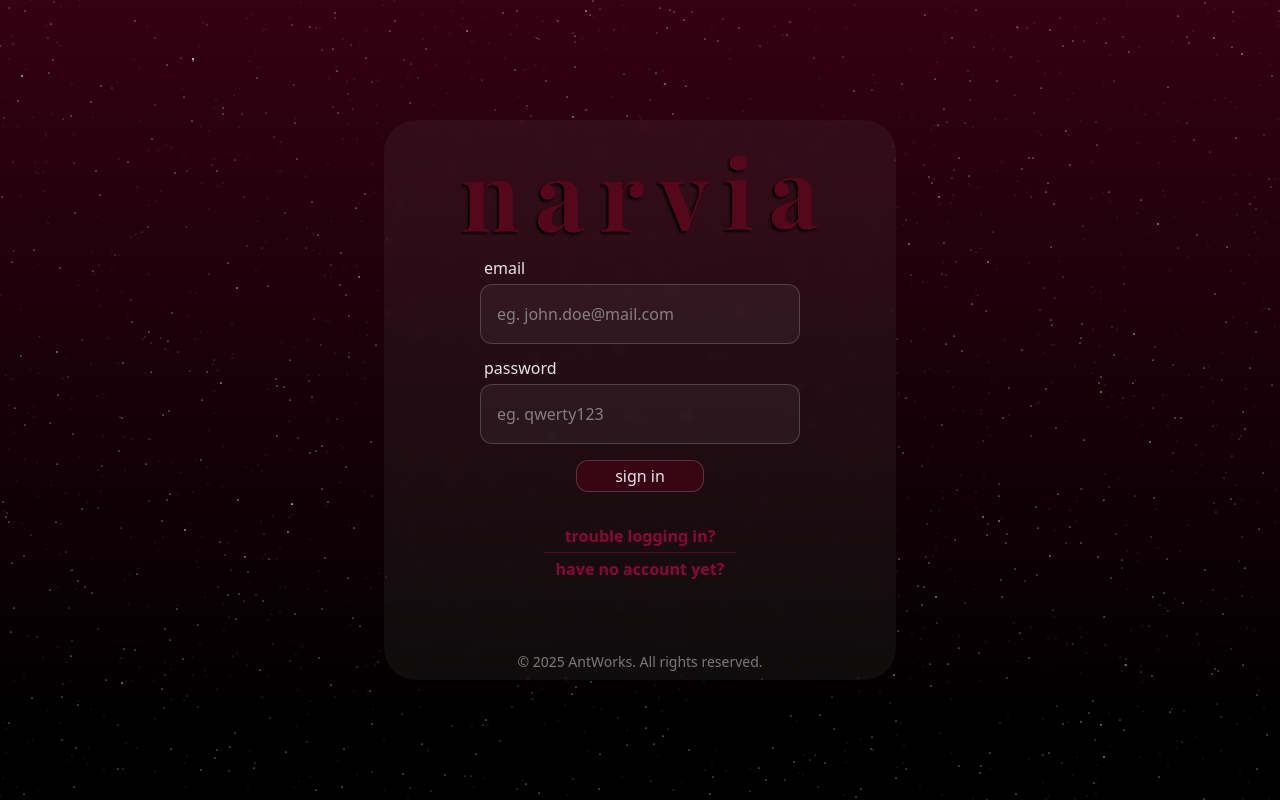
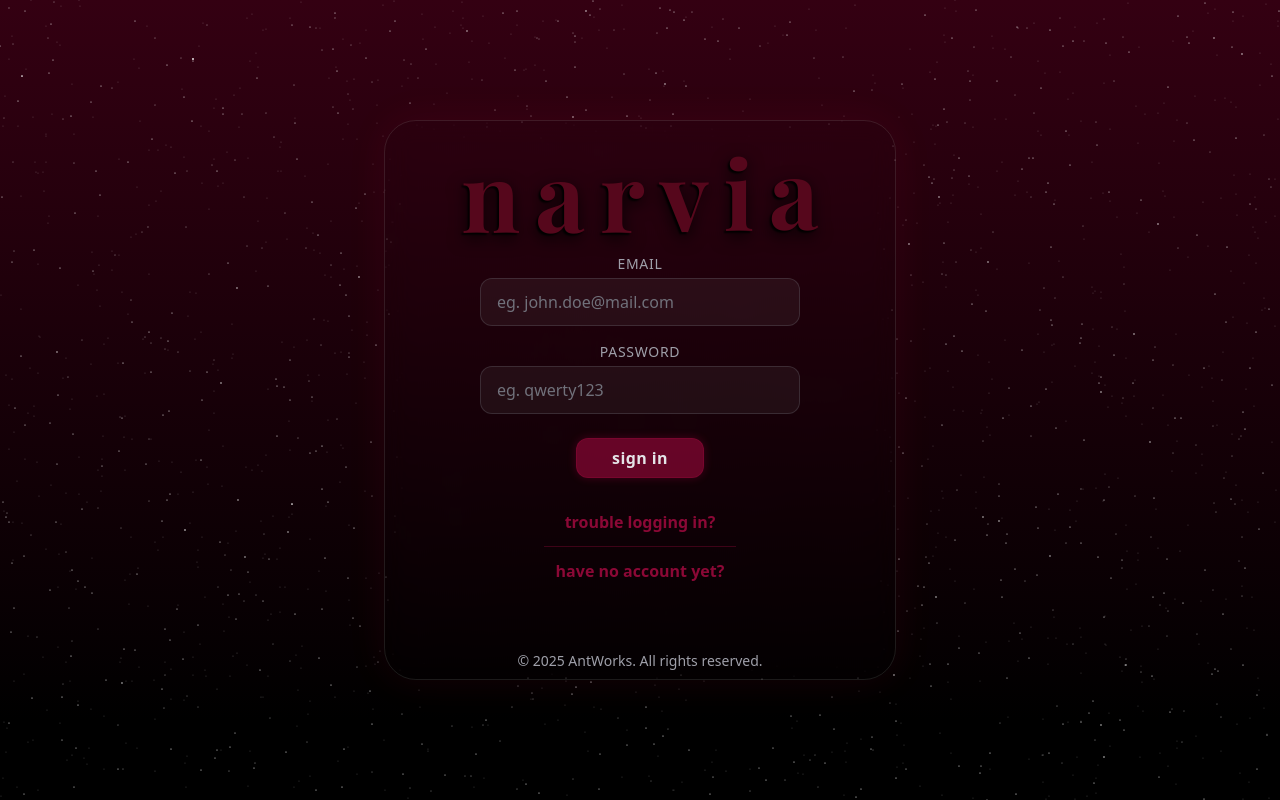
Before and after one commit to booukes/narvia, a Vue app: page / in a window 1280 px wide. Built offline with nearby package versions, Linux system fonts and the light colour scheme; a web font is replaced by a local one.

Commit message:
ui fixes

```diff
--- a/src/components/composables/useTiltCard.ts
+++ b/src/components/composables/useTiltCard.ts
@@ -2,7 +2,6 @@
 import { onMounted, onUnmounted, Ref } from "vue";
 
 export function useTiltCard(cardRef: Ref<HTMLElement | null>) {
-
     const handleMove = (ev: MouseEvent) => {
         if (!cardRef.value) return;
         const rect = cardRef.value.getBoundingClientRect();
@@ -13,24 +12,42 @@ export function useTiltCard(cardRef: Ref<HTMLElement | null>) {
         const rx = ((y - cy) / cy) * 1.5;
         const ry = ((x - cx) / cx) * 1.2;
 
-        cardRef.value.style.transition = 'transform 0.05s ease-out';
+        cardRef.value.style.transition = "transform 0.05s ease-out";
         cardRef.value.style.transform = `rotateX(${-rx}deg) rotateY(${ry}deg)`;
+
+        // dynamically add shadow depending on angle
+        const shadowX = -ry * 2;
+        const shadowY = -rx * 4;
+        cardRef.value.style.boxShadow = `${shadowX}px ${shadowY}px 40px rgba(146, 12, 52, 0.3)`;
     };
 
     const handleLeave = () => {
         if (!cardRef.value) return;
-        cardRef.value.style.transform = "none";
+        cardRef.value.style.transition = "transform 0.5s ease, box-shadow 0.5s ease";
+        cardRef.value.style.transform = "rotateX(0deg) rotateY(0deg)";
+        cardRef.value.style.boxShadow = "0 0 40px rgba(255, 0, 80, 0.1)";
+    };
+
+    const shadowApply = () => {
+        if (!cardRef.value) return;
+        cardRef.value.style.transition = "box-shadow 0.3s ease-out";
+        cardRef.value.style.boxShadow = "0 0 60px rgba(255, 0, 80, 0.3)";
     };
 
     onMounted(() => {
+        // you were listening globally, but you only need to attach to the card
+        if (!cardRef.value) return;
+        window.addEventListener("mouseenter", shadowApply);
         window.addEventListener("mousemove", handleMove);
         window.addEventListener("mouseleave", handleLeave);
     });
 
     onUnmounted(() => {
+        if (!cardRef.value) return;
+        window.removeEventListener("mouseenter", shadowApply);
         window.removeEventListener("mousemove", handleMove);
         window.removeEventListener("mouseleave", handleLeave);
     });
 
-    return { handleMove, handleLeave };
+    return { handleMove, handleLeave, shadowApply };
 }
--- a/src/components/molecules/LoginFields.vue
+++ b/src/components/molecules/LoginFields.vue
@@ -1,21 +1,42 @@
-<script setup>
+<template>
+  <div class="flex flex-col items-center text-zinc-300">
+    <label class="m-1 text-sm uppercase tracking-wider text-zinc-400" for="email">email</label>
+    <input
+        name="email"
+        class="border border-zinc-500/30 rounded-xl p-4 bg-zinc-100/5 mb-3
+             focus:outline-none focus:ring-2 focus:ring-rose-700/40
+             focus:bg-zinc-100/10 w-80 h-12 placeholder-zinc-500
+             transition-all duration-200"
+        placeholder="eg. john.doe@mail.com"
+        type="email"
+    >
 
-</script>
+    <label class="m-1 text-sm uppercase tracking-wider text-zinc-400" for="password">password</label>
+    <input
+        name="password"
+        class="border border-zinc-500/30 rounded-xl p-4 bg-zinc-100/5
+             focus:outline-none focus:ring-2 focus:ring-rose-700/40
+             focus:bg-zinc-100/10 w-80 h-12 placeholder-zinc-500
+             transition-all duration-200"
+        placeholder="eg. qwerty123"
+        type="password"
+    >
 
-<template>
-  <div class="flex flex-col">
-    <label class="m-1" for="email">email</label>
-    <input name="email" class="border focus:outline-0 border-zinc-200/20 rounded-xl p-4 bg-zinc-200/5 mb-2 focus:bg-zinc-200/15 w-80 h-15" placeholder="eg. john.doe@mail.com" type="email">
-    <label class="m-1" for="password">password</label>
-    <input name="password" class="border focus:outline-0 border-zinc-200/20 rounded-xl p-4 bg-zinc-200/5  focus:bg-zinc-200/15 w-80 h-15" placeholder="eg. qwerty123" type="password">
-    <button class="mx-auto bg-rose-950/60 hover:cursor-pointer mt-4 mb-4 w-32 h-8 rounded-xl border border-zinc-200/20">sign in</button>
-    <a class="flex justify-center font-bold my-1 mt-4 text-rose-900" href="/reset-password">trouble logging in?</a>
-    <div class="w-48 h-[1px] mx-auto bg-rose-800/50"></div>
-    <a class="flex justify-center font-bold my-1 text-rose-900" href="/register">have no account yet?</a>
+    <button
+        class="mx-auto bg-rose-900/70 hover:bg-rose-900/90 mt-6 mb-4 w-32 h-10 rounded-xl
+             border border-rose-900/50 shadow-[0_0_10px_rgba(255,0,100,0.2)]
+             hover:shadow-[0_0_15px_rgba(255,0,100,0.3)]
+             text-zinc-200 font-semibold tracking-wide transition-all duration-300"
+    >
+      sign in
+    </button>
 
+    <a class="flex justify-center font-semibold my-1 mt-4 text-rose-900 hover:text-rose-700 transition-colors duration-200" href="/reset-password">
+      trouble logging in?
+    </a>
+    <div class="w-48 h-[1px] mx-auto bg-rose-900/40 mt-2 mb-2"></div>
+    <a class="flex justify-center font-semibold my-1 text-rose-900 hover:text-rose-700 transition-colors duration-200" href="/register">
+      have no account yet?
+    </a>
   </div>
 </template>
-
-<style scoped>
-
-</style>
--- a/src/components/organisms/HomeCard.vue
+++ b/src/components/organisms/HomeCard.vue
@@ -4,21 +4,26 @@ import { ref } from "vue";
 import { useTiltCard } from "@/components/composables/useTiltCard";
 import LoginFields from "@/components/molecules/LoginFields.vue";
 import CardFooter from "@/components/molecules/CardFooter.vue";
+
 const cardRef = ref<HTMLElement | null>(null);
 const { handleMove, handleLeave } = useTiltCard(cardRef);
 </script>
 
-
 <template>
   <div class="perspective-near">
-    <div ref="cardRef" @mouseleave="handleLeave" @mousemove="handleMove" class="flex flex-col justify-between items-center md:w-[32rem] h-[70vh] rounded-4xl bg-zinc-200/5 backdrop-blur-xs" >
-      <Logo id="logo" class="w-96 h-32"></Logo>
-      <LoginFields class="-mt-16"/>
-      <CardFooter class="mb-2" />
+    <div
+        ref="cardRef"
+        @mouseleave="handleLeave"
+        @mousemove="handleMove"
+        @mouseenter="shadowApply"
+        class="flex flex-col justify-between items-center md:w-[32rem] h-[70vh]
+             rounded-4xl  backdrop-blur-md border border-white/10
+             shadow-[0_0_40px_rgba(255,0,80,0.08)]
+             transition-shadow duration-1000 ease-out"
+    >
+      <Logo id="logo" class="w-96 h-32 text-rose-100 drop-shadow-[0_4px_8px_rgba(0,0,0,0.7)]"></Logo>
+      <LoginFields class="-mt-16" />
+      <CardFooter class="mb-2 text-zinc-400" />
     </div>
   </div>
 </template>
-
-<style scoped>
-
-</style>
```
